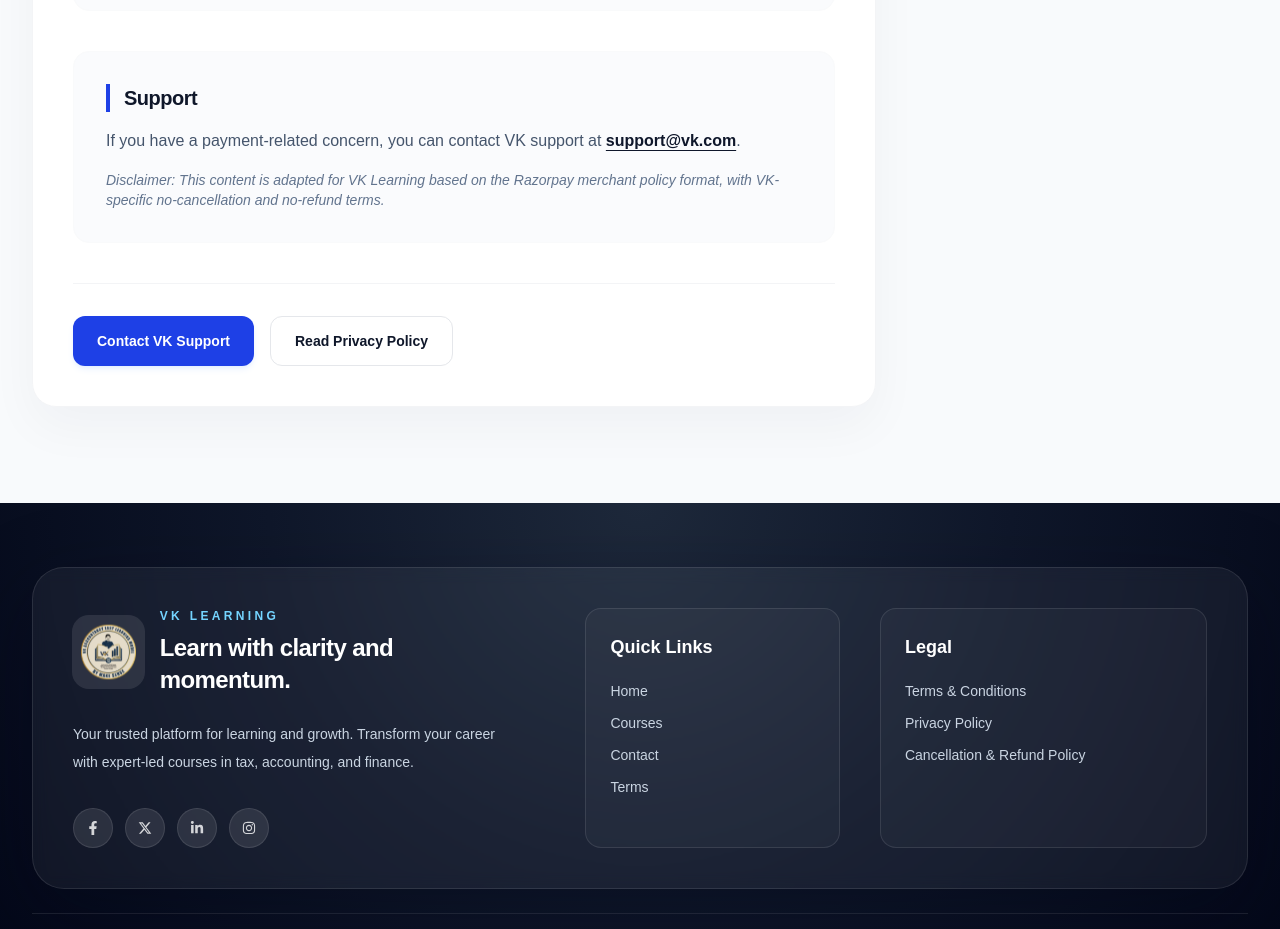
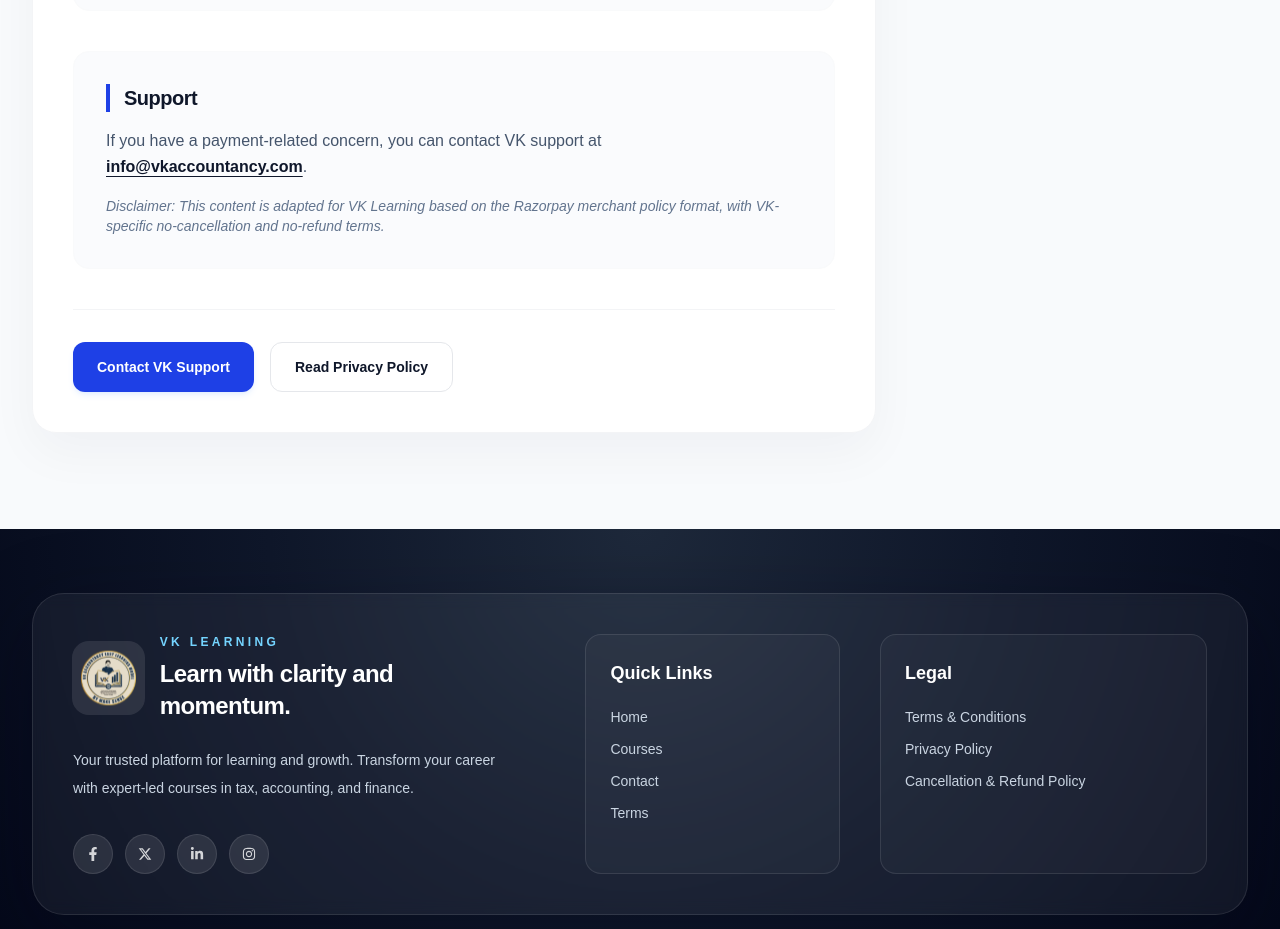
Before and after one commit to joshwaantony/vk-user-web, a Next.js app: page /cancellation-and-refund-policy in a window 1280 px wide. Shown: the part 1480-2409 px from the top of the page. Built offline with nearby package versions, Linux system fonts and the light colour scheme; no server answers.

Commit message:
update the mail id

```diff
--- a/src/app/(user)/cancellation-and-refund-policy/page.js
+++ b/src/app/(user)/cancellation-and-refund-policy/page.js
@@ -54,7 +54,7 @@ export default function CancellationAndRefundPolicyPage() {
             href="mailto:support@vk.com"
             className="font-semibold text-slate-900 underline underline-offset-4"
           >
-            support@vk.com
+          info@vkaccountancy.com
           </a>
           .
         </p>
--- a/src/app/(user)/privacy-policy/page.js
+++ b/src/app/(user)/privacy-policy/page.js
@@ -120,7 +120,7 @@ export default function PrivacyPolicyPage() {
             href="mailto:support@vk.com"
             className="font-semibold text-slate-900 underline underline-offset-4"
           >
-            support@vk.com
+           info@vkaccountancy.com
           </a>
           .
         </p>
--- a/src/app/(user)/terms-and-conditions/page.js
+++ b/src/app/(user)/terms-and-conditions/page.js
@@ -63,7 +63,7 @@ export default function TermsAndConditionsPage() {
             href="mailto:support@vk.com"
             className="font-semibold text-slate-900 underline underline-offset-4"
           >
-            support@vk.com
+          info@vkaccountancy.com
           </a>
         </p>
         <p className="text-sm italic text-slate-500">
--- a/src/components/contact/ContactCards.jsx
+++ b/src/components/contact/ContactCards.jsx
@@ -33,7 +33,7 @@ export default function ContactCards() {
 
       {/* EMAIL */}
       <a
-        href="mailto:vkeasylearningmodel@gmail.com"
+        href="mailto:info@vkaccountancy.com"
         aria-label="Email VK Accountancy"
         className="group flex min-h-[180px] flex-col rounded-xl bg-white/20 p-4 text-center text-white backdrop-blur transition hover:scale-[1.03]"
       >
@@ -51,7 +51,7 @@ export default function ContactCards() {
         </div>
         <h4 className="font-semibold">Email Us</h4>
         <span className="mt-1 text-sm leading-6 text-blue-100 break-all hover:text-white">
-          vkeasylearningmodel@gmail.com
+          info@vkaccountancy.com
         </span>
         <p className="mt-auto pt-3 text-xs text-blue-200">Response within 24 hrs</p>
       </a>
--- a/src/components/contact/ContactInfo.jsx
+++ b/src/components/contact/ContactInfo.jsx
@@ -12,7 +12,7 @@ export default function ContactInfo() {
         icon={<HiOutlineMail />}
         title="Email Us"
         desc="Our team is here to help you"
-        link=" vkeasylearningmodel@gmail.com"
+        link="info@vkaccountancy.com"
       />
 
       <InfoCard
```
